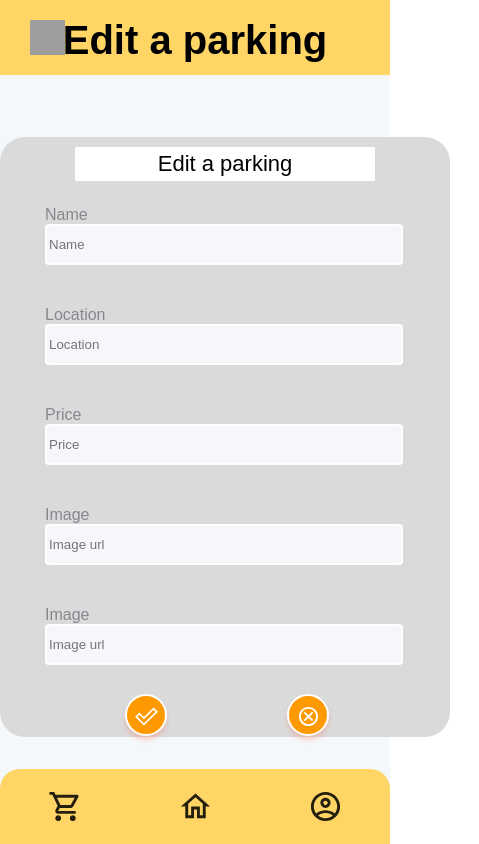
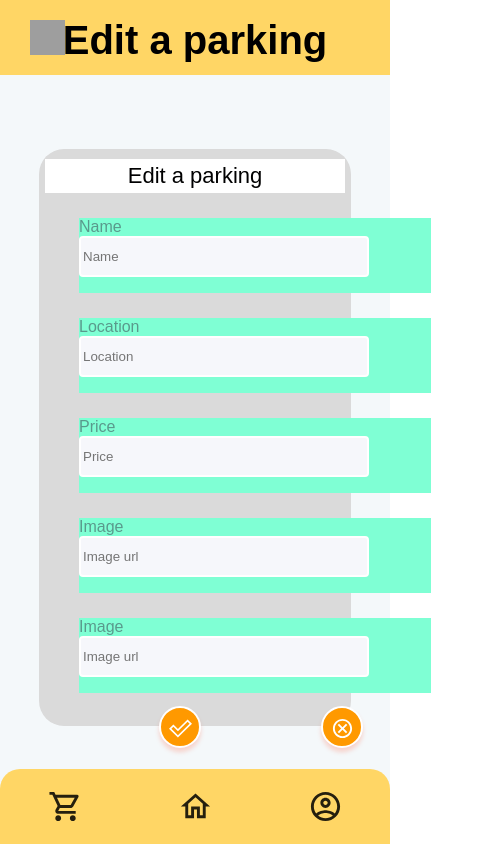
Before and after one commit to iznor/Bingo-UI, a React (Create React App) app: page / in a window 390 px wide. Shown: the whole page, 479 px wide, since content can reach past the window. Built offline with nearby package versions, Linux system fonts and the light colour scheme; grey boxes are pictures that could not be loaded; a web font is replaced by a local one.

Commit message:
Responsive Changes

```diff
--- a/src/components/Page/Edit.scss
+++ b/src/components/Page/Edit.scss
@@ -8,15 +8,12 @@
     min-height: 80vh;
     justify-content: center;
 
+
     .edit-parking{
-    width: 450px;
-    height: 600px;
+    width: 80%;
     background-color: rgb(218, 218, 218);
     border-radius: 25px;
     margin-top: 30px;
-    // background-size: 450px 600px;
-    // background-image: url("../../assets/img/car-parking-icon.jpeg");
-    // background-repeat: no-repeat;
     }
     .edit-title{
         margin-top: 10px;
@@ -64,19 +61,22 @@
         section{
             margin-left: 40px;
             margin-top: 25px;
+            background-color: aquamarine;
           }
     }
 
     .input-label-from{
-        width: 360px;
+        width: 80%;
         height: 75px;
+        background-color: #FF9900;
     }
      .input-label-from p{
         color: #353646;
         opacity: 0.5;
      }
      .input-label-from input{
-         width: 350px;
+         width: 80%;
+         background-color: aqua;
         height: 35px;
         background: #F6F7FB;
         border-radius: 4px;
```
